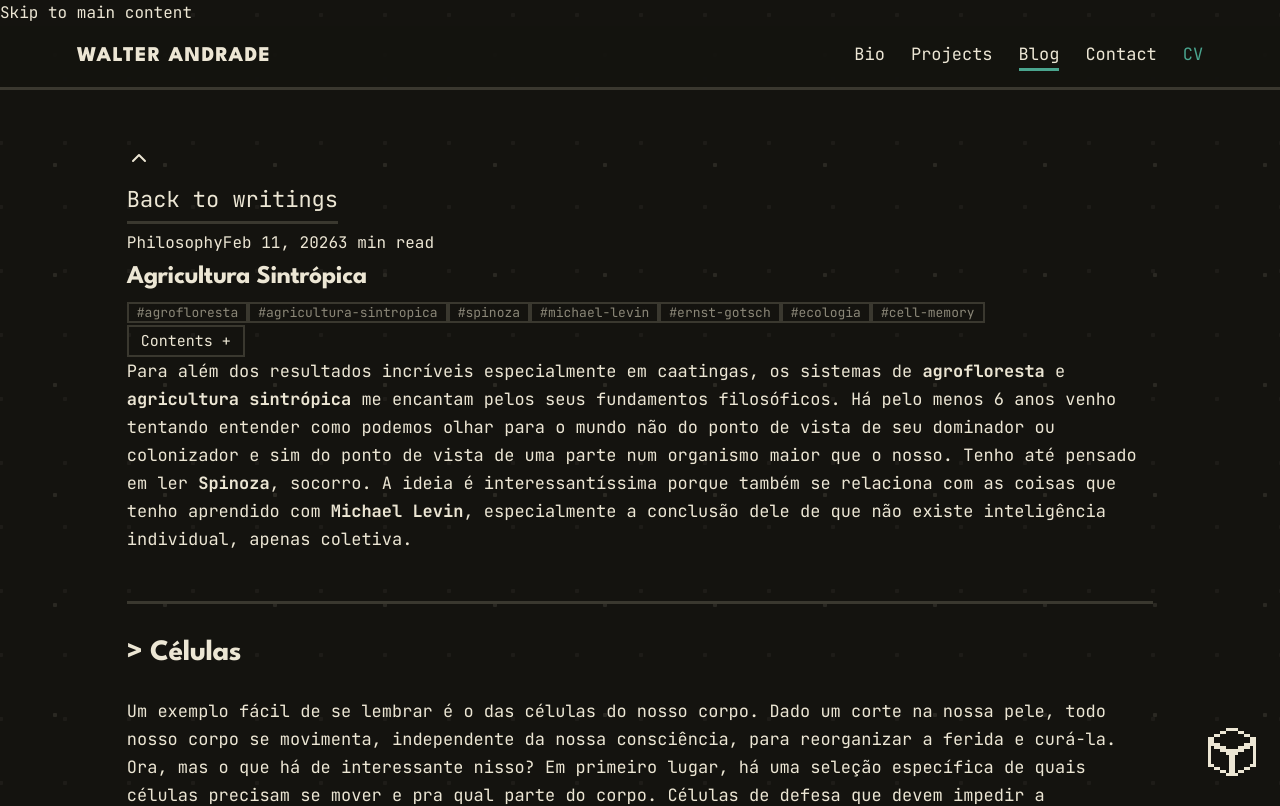
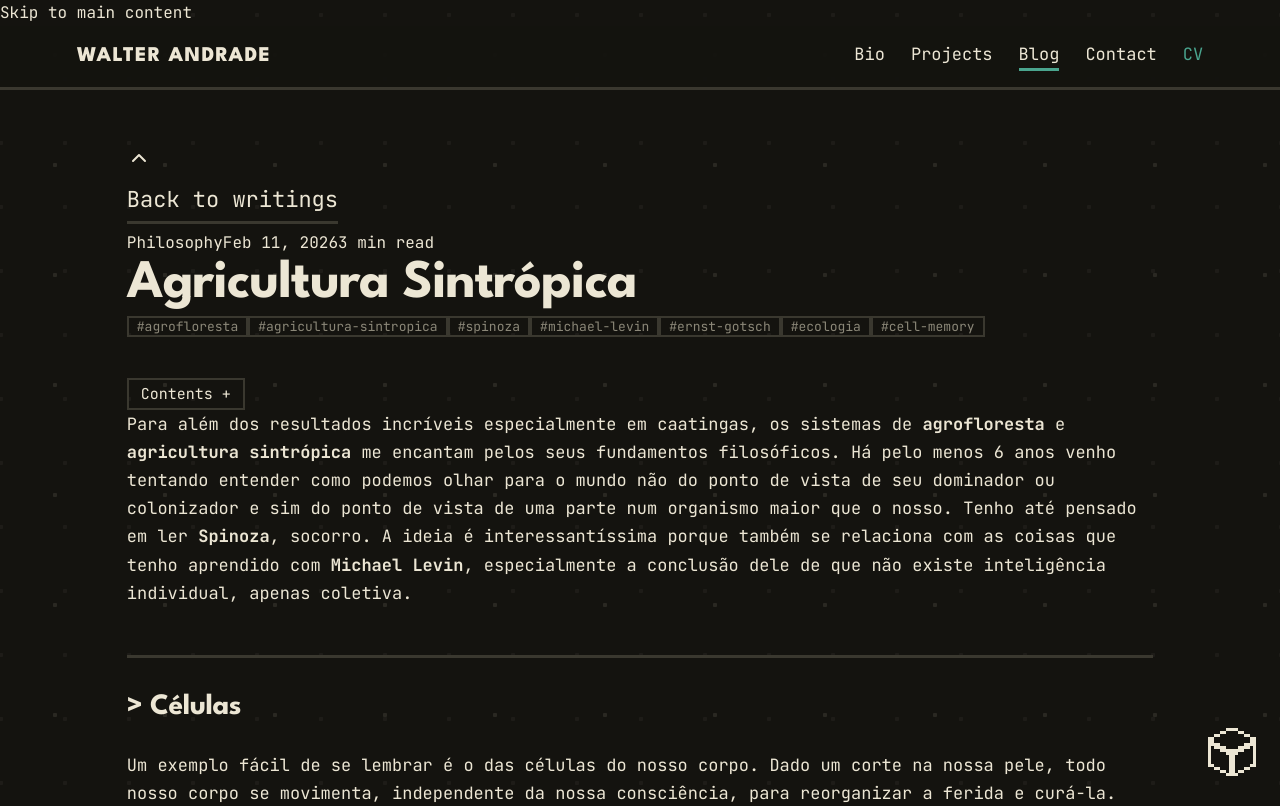
Before and after one commit to walteraandrade/all-those-symbols, a React (Vite) app in the folder client/: page /blog/agricultura-sintropica in a window 1280 px wide. Shown: the top 806 px of the page. Built offline with nearby package versions, Linux system fonts and the light colour scheme.

Commit message:
post h1 uses esc-pagehead size (#51) (#79)

```diff
--- a/client/src/pages/BlogPost.tsx
+++ b/client/src/pages/BlogPost.tsx
@@ -141,7 +141,7 @@ function BlogPostContent() {
       <ReadingProgress />
       <BackToTop />
 
-      <header className="mb-12">
+      <header className="esc-pagehead">
         <Link href="/blog" className="esc-steplink" style={{ padding: "4px 0", fontSize: 22 }}>
           Back to writings
         </Link>
@@ -152,13 +152,7 @@ function BlogPostContent() {
           <span>{post.readingTime} min read</span>
         </div>
 
-        <h1
-          lang={post.activeLang}
-          className="pixfont"
-          style={{ fontSize: "clamp(1rem, 2.6vw, 1.6rem)", lineHeight: 1.7 }}
-        >
-          {post.title}
-        </h1>
+        <h1 lang={post.activeLang}>{post.title}</h1>
 
         <div className="mt-5">
           <LanguageToggle langs={postLangs(post)} />
```
